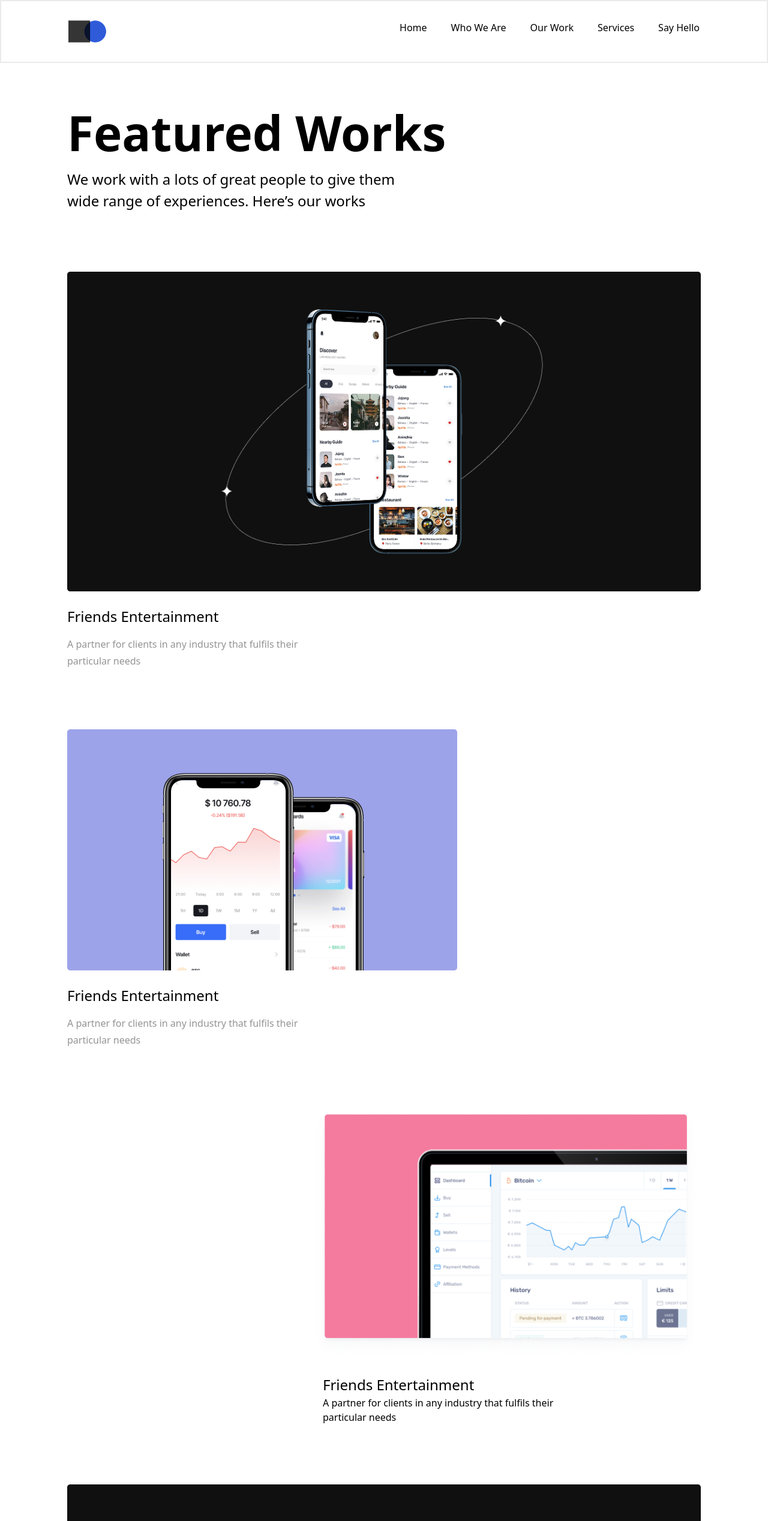
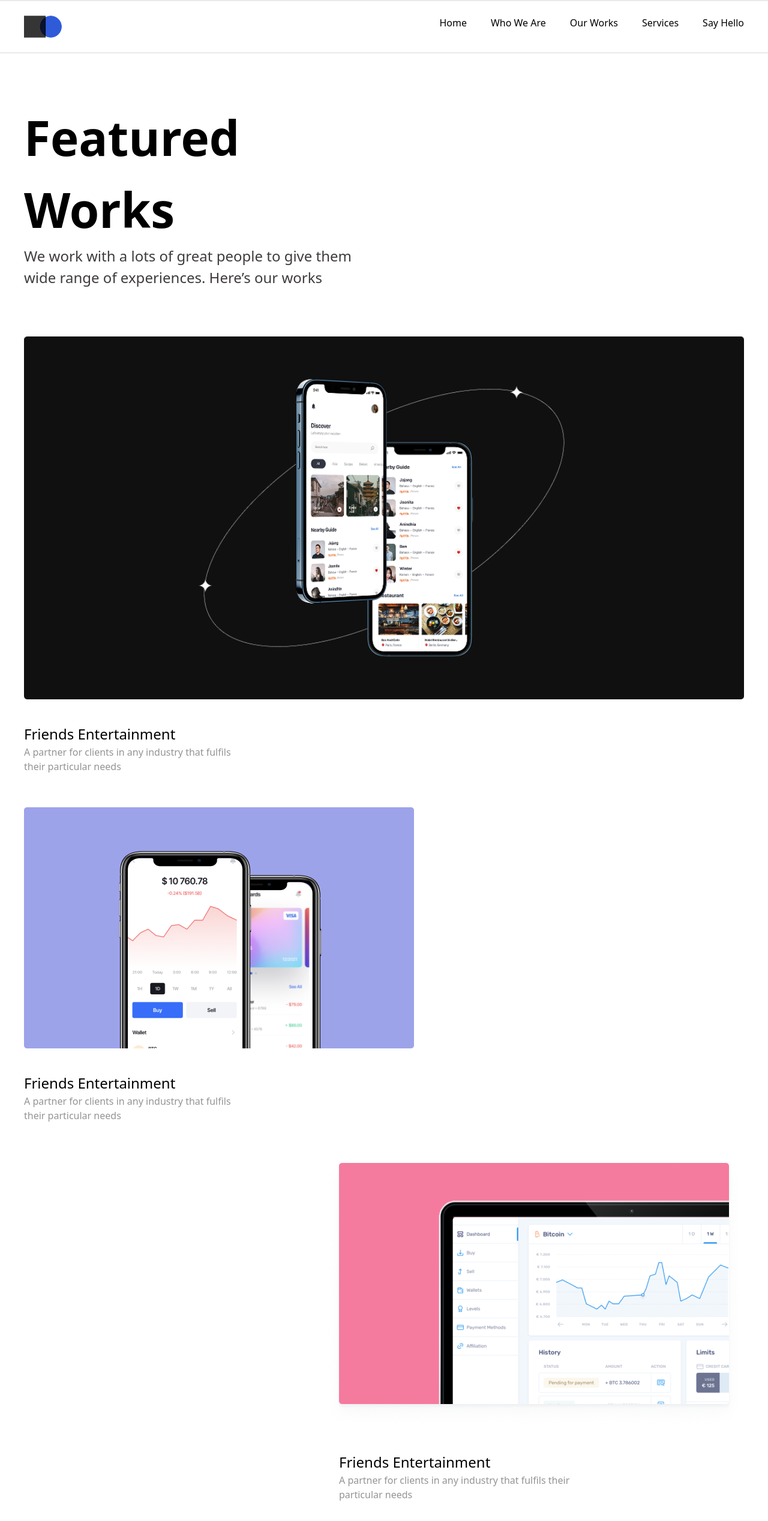
Before and after one commit to parsard/web-programing-exercises, a plain HTML site: page exercise1.1/index.html in a window 1280 px wide. Shown: the top 2536 px of the page at 60% size. Drawn offline with nearby package versions, Linux system fonts and the light colour scheme.

Commit message:
final commit

```diff
--- a/exercise1.1/index.html
+++ b/exercise1.1/index.html
@@ -1,103 +1,118 @@
 <!DOCTYPE html>
 <html lang="en">
   <head>
-
-    <meta charset="UTF-8">
-    <meta http-equiv="X-UA-Compatible" content="IE=edge">
-    <meta name="viewport" content="width=device-width, initial-scale=1.0">
-    <title>Case Study</title>
+    <meta charset="UTF-8" />
+    <meta name="viewport" content="width=device-width, initial-scale=1.0" />
     <script src="https://unpkg.com/@tailwindcss/browser@4"></script>
 
+    <title>exercise1</title>
   </head>
   <body>
- <main>
-     <nav class="flex justify-between itmes-center border-2 border-[#EAEAEA] py-8 px-28 ">
-         <div>
-             <img  src="./Media/homeworklogo 1.png" alt="logo">
-         </div>
-         <ul class="flex gap-[40px] ">
-             <li>Home </li>
-             <li>Who We Are </li>
-             <li>Our Work</li>
+    <div class="w-full h-[2px] bg-[#EAEAEA]"></div>
+    <nav class="flex justify-between max-w-[1200px] mx-auto py-6">
+      <img src="./Media/homeworklogo 1.png" alt="" />
+      <ul class="flex gap-10">
+        <li>Home</li>
+        <li>Who We Are</li>
+        <li>Our Works</li>
         <li>Services</li>
         <li>Say Hello</li>
       </ul>
     </nav>
-    <section class="flex flex-col">
-        <div class="px-28 mt-[56px] ">
-
+    <div class="w-full h-[2px] bg-[#EAEAEA]"></div>
+    <section class="max-w-[1200px] mx-auto mt-20">
+      <header class="max-w-[600px]">
         <h1 class="text-[80px] font-[700]">Featured Works</h1>
-            <p class="text-[24px] font-[400] ">
-                We work with a lots of great people to give them<br> wide range of experiences. Here’s our works
+        <p class="text-[24px] font-[400] text-[#3F3B3B]">
+          We work with a lots of great people to give them wide range of
+          experiences. Here’s our works
+        </p>
+      </header>
+      <div class="flex flex-col mt-20">
+        <img src="./Media/Group 12605.png" alt="" />
+        <h2 class="text-[24px] font-[400] mt-10">Friends Entertainment</h2>
+        <p class="text-[16px] font-[400] text-[#959393] max-w-[30%]">
+          A partner for clients in any industry that fulfils their particular
+          needs
         </p>
       </div>
-        <div class="px-28 mt-[100px]">
-            <img class="w-full" src="./Media/Group 12605.png" alt="2 phone">
-            <h2 class="text-[24px] font-[400] mt-[24px]">Friends Entertainment</h2>
-            <p style="line-height:28px " class="text-[16px] font-[400] mt-[14px] text-[#959393] ">A partner for clients in any industry that fulfils their<br> particular needs</p>
+      <div class="mt-14">
+        <img src="./Media/Group 21.png" alt="" />
+        <h2 class="text-[24px] font-[400] mt-10">Friends Entertainment</h2>
+        <p class="text-[16px] font-[400] text-[#959393] max-w-[30%]">
+          A partner for clients in any industry that fulfils their particular
+          needs
+        </p>
       </div>
-        <div class="px-28 mt-[100px]">
-            <img  src="./Media/Group 21.png" alt="">
-            <h2 class="text-[24px] font-[400] mt-[24px]">Friends Entertainment</h2>
-            <p style="line-height:28px " class="text-[16px] font-[400] mt-[14px] text-[#959393] " > A partner for clients in any industry that fulfils their<br> particular needs</p>
-        </div>
-        <div class="grid grid-col-2 justify-items-end gap-2   px-28 mt-[100px] ">
-            <div class="col-start-2 col-end-3 p-0">
-
-                <img class="p-0 max-w-[650px]" src="./Media/Group 12606.png" alt="">
-                <h2 class="text-[24px] text  font-[400] mt-[24px] pl-5">Friends Entertainment</h2>
-                <p class="text-left pl-5">A partner for clients in any industry that fulfils their<br> particular needs</p>
+      <div class="flex flex-col items-end">
+        <img class="mt-14" src="./Media/Group 12606.png" alt="" />
+        <div class="w-[675px]">
+          <h2 class="text-[24px] font-[400] mt-10">Friends Entertainment</h2>
+          <p class="text-[16px] font-[400] text-[#959393]">
+            A partner for clients in any industry that fulfils their<br />
+            particular needs
+          </p>
         </div>
       </div>
-        <div class="px-28 mt-[100px]" >
-            <img class="w-full" src="./Media/Group 12605.png" alt="">
-            <h2 class="text-[24px] font-[400] mt-[24px]">Friends Entertainment</h2>
-            <p style="line-height:28px " class="text-[16px] font-[400] mt-[14px] text-[#959393] " > A partner for clients in any industry that fulfils their<br> particular needs</p>
+      <div class="flex flex-col mt-20">
+        <img src="./Media/Group 12605.png" alt="" />
+        <h2 class="text-[24px] font-[400] mt-10">Friends Entertainment</h2>
+        <p class="text-[16px] font-[400] text-[#959393] max-w-[30%]">
+          A partner for clients in any industry that fulfils their particular
+          needs
+        </p>
       </div>
-        <div class="px-28 mt-[100px]">
-            <img  src="./Media/Group 21.png" alt="">
-            <h2 class="text-[24px] font-[400] mt-[24px]">Friends Entertainment</h2>
-            <p style="line-height:28px " class="text-[16px] font-[400] mt-[14px] text-[#959393] " > A partner for clients in any industry that fulfils their<br> particular needs</p>
+      <div class="mt-14">
+        <img src="./Media/Group 21.png" alt="" />
+        <h2 class="text-[24px] font-[400] mt-10">Friends Entertainment</h2>
+        <p class="text-[16px] font-[400] text-[#959393] max-w-[30%]">
+          A partner for clients in any industry that fulfils their particular
+          needs
+        </p>
       </div>
-        <div class="grid grid-col-2 justify-items-end gap-2   px-28 mt-[100px] ">
-            <div class="col-start-2 col-end-3 p-0 mb-12">
-
-                <img class="p-0 max-w-[650px]" src="./Media/Group 12606.png" alt="">
-                <h2 class="text-[24px] text  font-[400] mt-[24px] pl-5">Friends Entertainment</h2>
-                <p class="text-left pl-5">A partner for clients in any industry that fulfils their<br> particular needs</p>
+      <div class="flex flex-col items-end">
+        <img class="mt-14" src="./Media/Group 12606.png" alt="" />
+        <div class="w-[675px]">
+          <h2 class="text-[24px] font-[400] mt-10">Friends Entertainment</h2>
+          <p class="text-[16px] font-[400] text-[#959393]">
+            A partner for clients in any industry that fulfils their<br />
+            particular needs
+          </p>
         </div>
       </div>
     </section>
-    <footer >
-        <div class="flex justify-between items-start pl-28 pr-38  py-8 border-2 border-[#EAEAEA]">
-
-            <div >
-                <img class="mb-2" src="./Media/homeworklogo 1.png" alt="">
+    <footer class="mt-20">
+      <div class="w-full h-[2px] bg-[#EAEAEA]"></div>
+      <div class="flex justify-between items-start px-[165px] py-8">
+        <div class="py-8">
+          <img class="mb-2" src="./Media/homeworklogo 1.png" alt="" />
           <p class="mb-2">Have a project in mind?</p>
           <p class="mb-2">Hit us up!</p>
-                <button class="bg-[#2F5BD9] p-2 text-white mb-2 rounded-[4px]">Start a new project</button>
+          <button class="bg-[#2F5BD9] p-2 text-white mb-2 rounded-[4px]">
+            Start a new project
+          </button>
         </div>
-            <div >
-                <ul>
-                    <li class="mb-2">Home </li>
-                    <li class="mb-2">Who We Are </li>
+        <div>
+          <ul class="py-8 pr-10">
+            <li class="mb-2">Home</li>
+            <li class="mb-2">Who We Are</li>
             <li class="mb-2">Our Work</li>
             <li class="mb-2">Services</li>
             <li>Say Hello</li>
           </ul>
         </div>
       </div>
-        <div class=" flex justify-between items-end px-28 py-4">
-            <div>
+      <div class="w-full h-[2px] bg-[#EAEAEA]"></div>
 
-                <img src="./Media/icons8_Instagram_1 1.png" alt="">
+      <div class="flex justify-between items-end px-[165px] pb-5">
+        <div class="pt-5">
+          <img src="./Media/icons8_Instagram_1 1.png" alt="" />
         </div>
         <div>
-                <p class="text-[#959393] ">&copy 2025 homework</p>
+          <p class="text-[#959393]">&copy 2025 homework</p>
         </div>
       </div>
+      <div class="w-full h-[2px] bg-[#EAEAEA]"></div>
     </footer>
- </main>
-
   </body>
 </html>
--- a/exercise1.1/package.json
+++ /dev/null
@@ -1,6 +0,0 @@
-{
-  "dependencies": {
-    "@tailwindcss/cli": "^4.0.7",
-    "tailwindcss": "^4.0.7"
-  }
-}
```
Also changed, not shown: 1 other file. Lines whose indentation alone changed are shown as unchanged.
